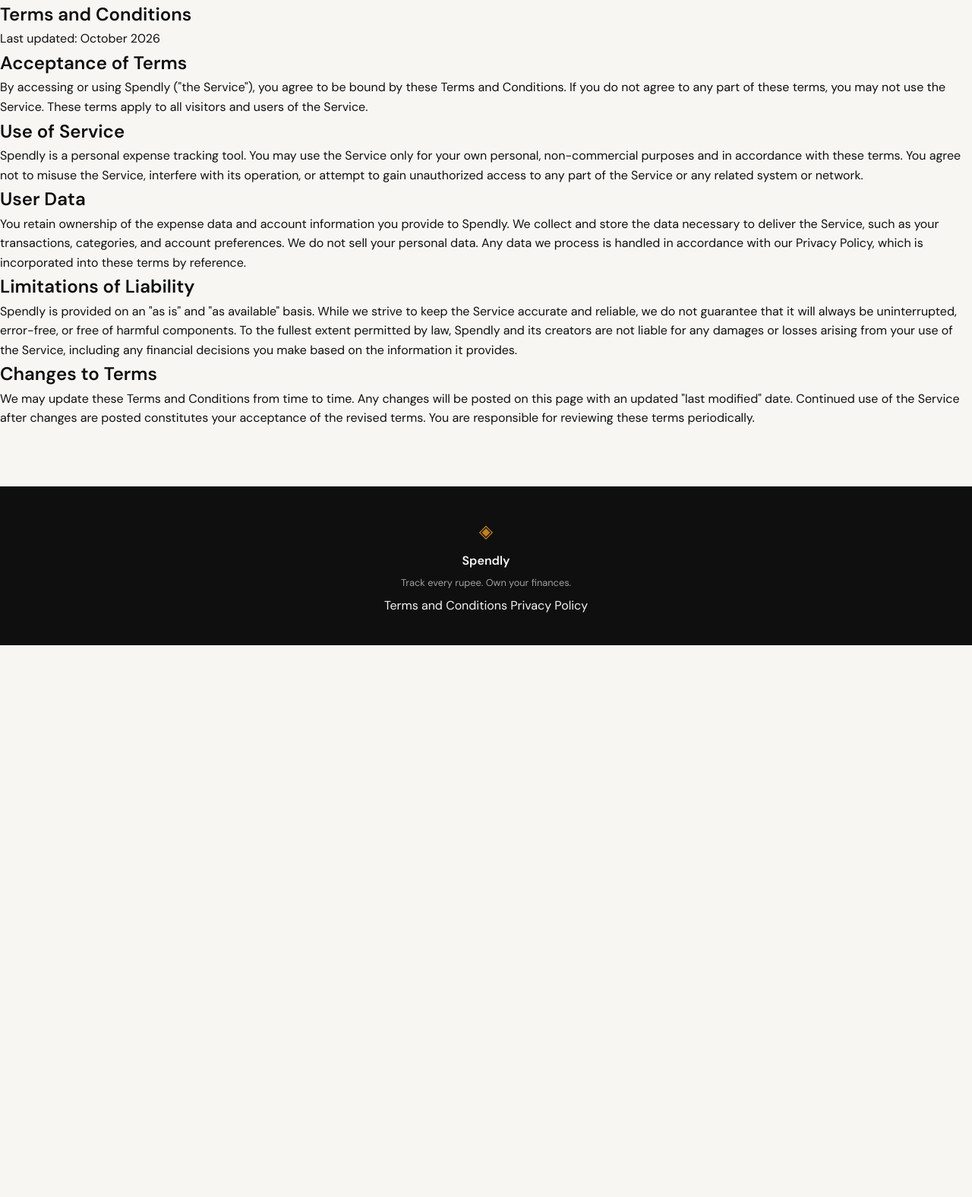
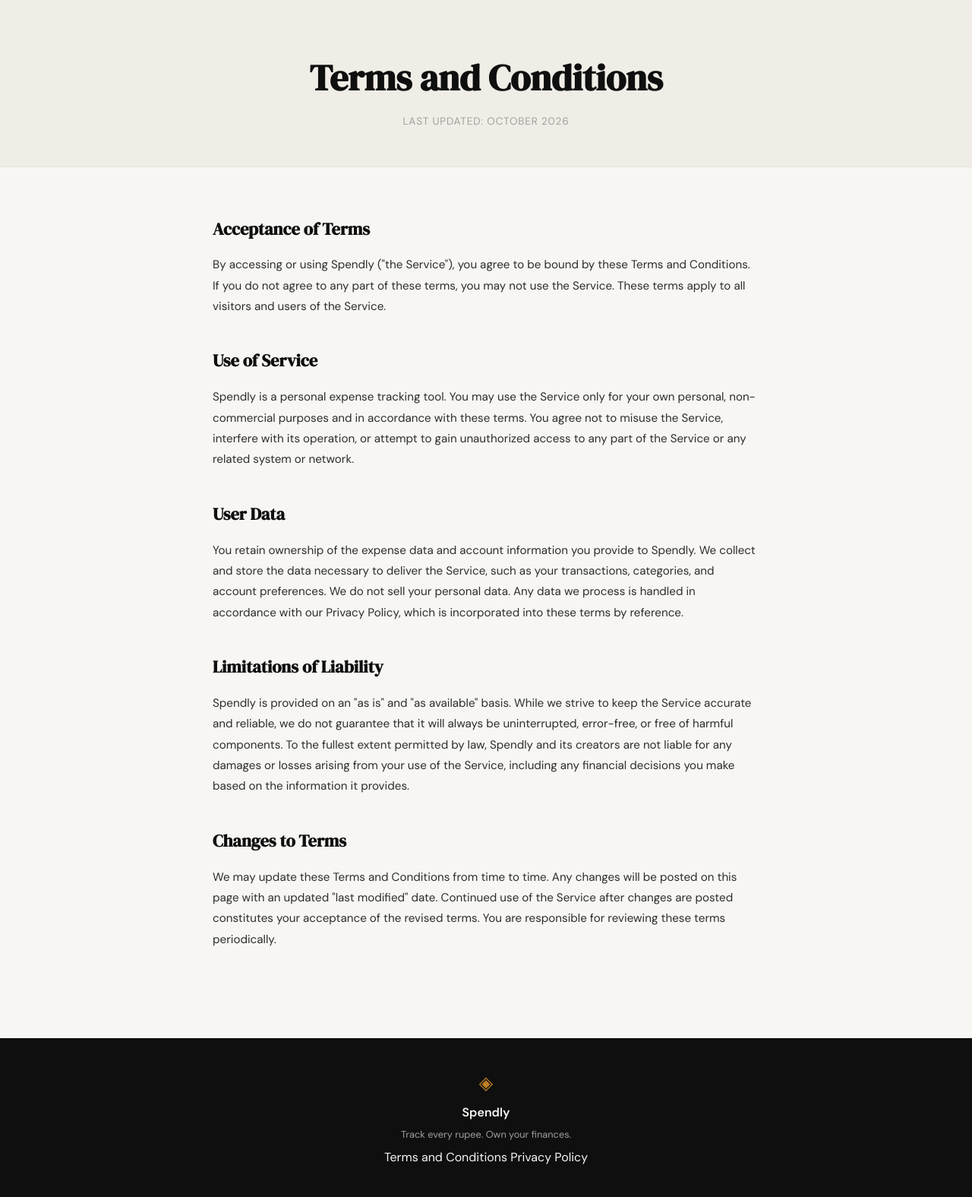
Before and after one commit to Alliumsepa/spendly, a Flask app: page /terms in a window 1280 px wide. Shown: the part 61-1636 px from the top of the page at 76% size. Before the commit the page ends 910 px from the top, so only its background shows below. Run offline with Flask 3, Linux system fonts and the light colour scheme.

Commit message:
Update CSS styling

```diff
--- a/static/css/style.css
+++ b/static/css/style.css
@@ -478,6 +478,61 @@ a { color: inherit; text-decoration: none; }
 .auth-switch a:hover { text-decoration: underline; }
 
 /* ------------------------------------------------------------------ */
+/* Legal / content pages                                              */
+/* ------------------------------------------------------------------ */
+
+.page-header {
+    background: var(--paper-warm);
+    border-bottom: 1px solid var(--border);
+    padding: 4rem 2rem 3rem;
+    text-align: center;
+}
+
+.page-header-inner {
+    max-width: var(--max-width);
+    margin: 0 auto;
+}
+
+.page-title {
+    font-family: var(--font-display);
+    font-size: clamp(2rem, 4vw, 3rem);
+    color: var(--ink);
+    margin-bottom: 0.5rem;
+}
+
+.page-subtitle {
+    font-size: 0.85rem;
+    color: var(--ink-faint);
+    text-transform: uppercase;
+    letter-spacing: 0.06em;
+}
+
+.legal-section {
+    padding: 4rem 2rem 6rem;
+}
+
+.legal-inner {
+    max-width: 720px;
+    margin: 0 auto;
+}
+
+.legal-section h2 {
+    font-family: var(--font-display);
+    font-size: 1.4rem;
+    color: var(--ink);
+    margin: 2.5rem 0 1rem;
+}
+
+.legal-section h2:first-child { margin-top: 0; }
+
+.legal-section p {
+    font-size: 0.95rem;
+    color: var(--ink-soft);
+    line-height: 1.8;
+    margin-bottom: 1.25rem;
+}
+
+/* ------------------------------------------------------------------ */
 /* Footer                                                              */
 /* ------------------------------------------------------------------ */
 
@@ -527,4 +582,6 @@ a { color: inherit; text-decoration: none; }
 @media (max-width: 600px) {
     .nav-links a:not(.nav-cta) { display: none; }
     .hero { padding: 3rem 1rem 2rem; }
+    .page-header { padding: 2.5rem 1.25rem 2rem; }
+    .legal-section { padding: 2.5rem 1.25rem 4rem; }
 }
```
